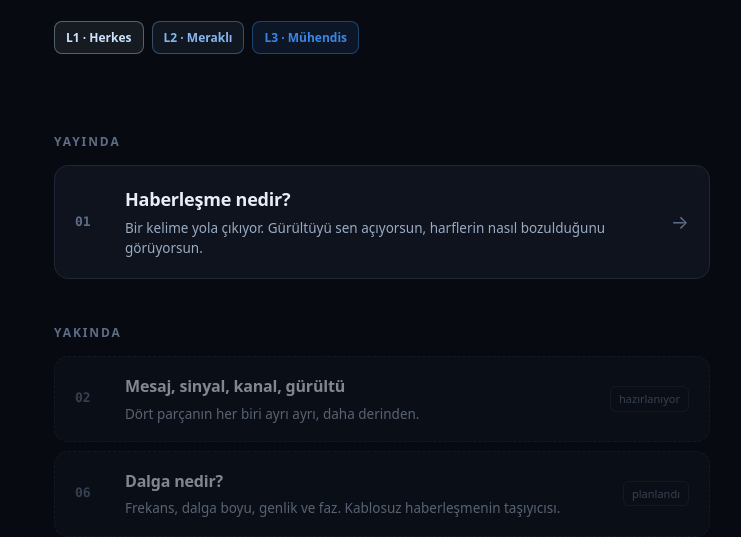
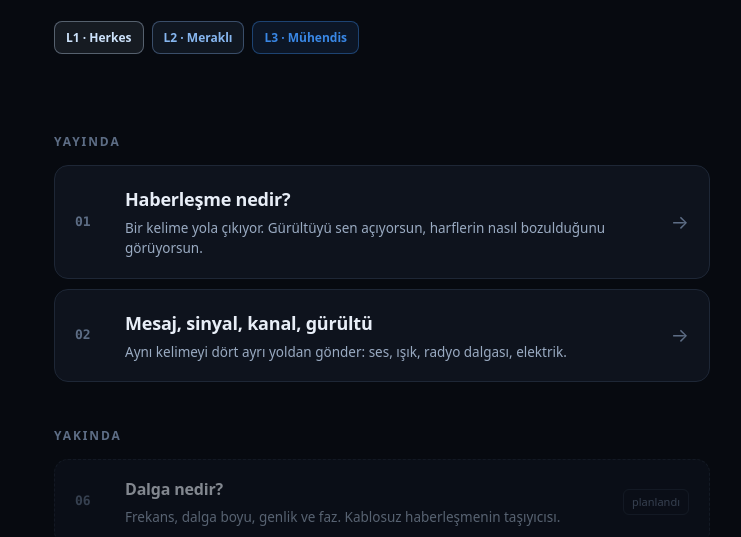
Before and after one commit to qualimodo/haberlesme, a plain HTML site: page index.html in a window 1280 px wide. Shown: the part 262-799 px from the top of the page, without its empty margins (258-999 px from the left). Drawn offline with Linux system fonts and the light colour scheme.

Commit message:
Add files via upload

```diff
--- a/index.html
+++ b/index.html
@@ -86,14 +86,16 @@
     <div class="go">→</div>
   </a>
 
+  <a class="card" href="02-mesaj-sinyal-kanal-gurultu.html">
+    <div class="num">02</div>
+    <div class="txt">
+      <h3>Mesaj, sinyal, kanal, gürültü</h3>
+      <p>Aynı kelimeyi dört ayrı yoldan gönder: ses, ışık, radyo dalgası, elektrik.</p>
+    </div>
+    <div class="go">→</div>
+  </a>
+
   <h2>Yakında</h2>
-
-  <div class="soon">
-    <div class="num">02</div>
-    <div class="txt"><h3>Mesaj, sinyal, kanal, gürültü</h3>
-      <p>Dört parçanın her biri ayrı ayrı, daha derinden.</p></div>
-    <div class="tag">hazırlanıyor</div>
-  </div>
   <div class="soon">
     <div class="num">06</div>
     <div class="txt"><h3>Dalga nedir?</h3>
```
